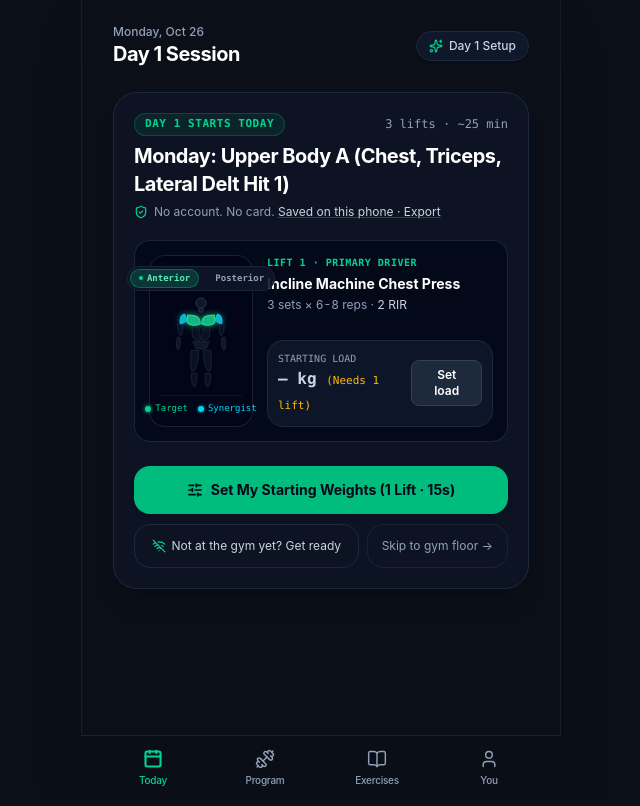
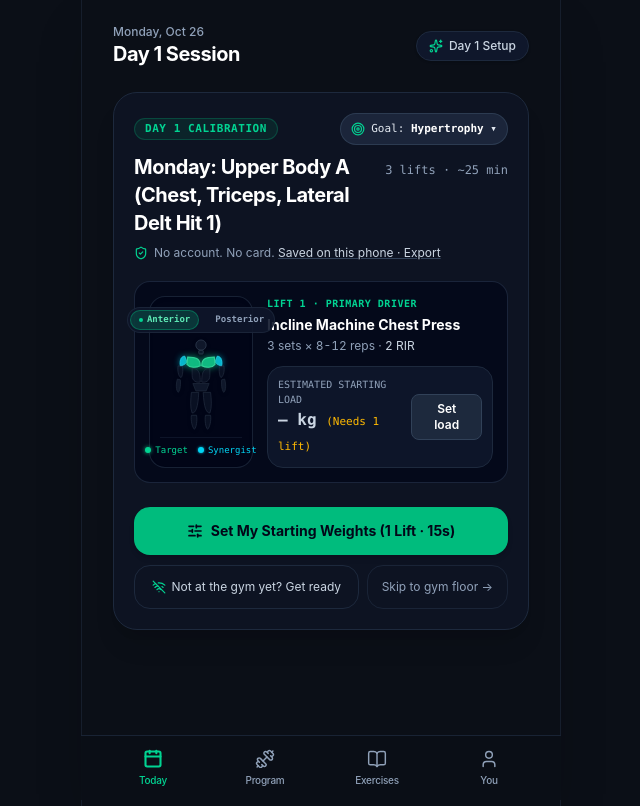
Before and after one commit to aroucadi/vyra, a Next.js app: page /today in a window 1280 px wide. Shown: the whole page, without its empty margins (319-959 px from the left). Built offline with nearby package versions, Linux system fonts and the light colour scheme.

Commit message:
feat(onboarding): ship Spec 024 1-Tap Goal Selector Chip and Target Calibration

```diff
--- a/src/components/trainee/DayZeroOnboardingCard.tsx
+++ b/src/components/trainee/DayZeroOnboardingCard.tsx
@@ -10,6 +10,8 @@ import {
   AnchorLiftId,
   CalibrationMode,
   SleepWhatIfMode,
+  TRAINING_GOALS,
+  TrainingGoal,
   WeightUnit,
   applyCalibratedWeightsToDayOne,
   buildHandoffQueryUrl,
@@ -34,6 +36,7 @@ import {
   Smartphone,
   Sparkles,
   Sun,
+  Target,
   WifiOff,
 } from "lucide-react";
 
@@ -52,8 +55,10 @@ export function DayZeroOnboardingCard({ userId, onCalibrated }: DayZeroOnboardin
   const [inputReps, setInputReps] = useState<number>(8);
   const [sleepMode, setSleepMode] = useState<SleepWhatIfMode>("normal");
   const [calibrationMode, setCalibrationMode] = useState<CalibrationMode>("uncalibrated");
+  const [goal, setGoal] = useState<TrainingGoal>("hypertrophy");
 
   // Progressive disclosure sheets & popovers
+  const [isGoalSheetOpen, setIsGoalSheetOpen] = useState(false);
   const [isCalibrationSheetOpen, setIsCalibrationSheetOpen] = useState(false);
   const [isWhyExpanded, setIsWhyExpanded] = useState(false);
   const [isGymReadySheetOpen, setIsGymReadySheetOpen] = useState(false);
@@ -98,6 +103,7 @@ export function DayZeroOnboardingCard({ userId, onCalibrated }: DayZeroOnboardin
       setInputReps(parsed.reps);
       setUnit(parsed.unit);
       if (parsed.sleepMode) setSleepMode(parsed.sleepMode);
+      if (parsed.goal) setGoal(parsed.goal);
       setCalibrationMode(parsed.mode || "calibrated");
     }
   }, [userId, webViewStatus.isInAppWebView, webViewStatus.recommendedBrowser, webViewStatus.sourceApp]);
@@ -136,8 +142,9 @@ export function DayZeroOnboardingCard({ userId, onCalibrated }: DayZeroOnboardin
         unit,
         sleepMode,
         mode: calibrationMode === "uncalibrated" ? "calibrated" : calibrationMode,
+        goal,
       }),
-    [userId, anchorLift, inputWeight, inputReps, unit, sleepMode, calibrationMode]
+    [userId, anchorLift, inputWeight, inputReps, unit, sleepMode, calibrationMode, goal]
   );
 
   const primaryTarget = calibration.targets[0];
@@ -163,12 +170,13 @@ export function DayZeroOnboardingCard({ userId, onCalibrated }: DayZeroOnboardin
       unit,
       sleepMode,
       mode,
+      goal,
     });
     applyCalibratedWeightsToDayOne(userId, applied);
     setIsCalibrationSheetOpen(false);
     telemetry.track(
       "onboarding_step_viewed",
-      { step: "step_3_numbers_calibrated", mode, unit, sleepMode },
+      { step: "step_3_numbers_calibrated", mode, unit, sleepMode, goal },
       userId
     );
     onCalibrated?.();
@@ -178,7 +186,7 @@ export function DayZeroOnboardingCard({ userId, onCalibrated }: DayZeroOnboardin
     if (calibrationMode !== "uncalibrated") {
       applyCalibratedWeightsToDayOne(userId, calibration);
     }
-    telemetry.track("session_started", { dayZero: true, calibrationMode }, userId);
+    telemetry.track("session_started", { dayZero: true, calibrationMode, goal }, userId);
     router.push(`/session?day=${dayId}`);
   };
 
@@ -191,8 +199,9 @@ export function DayZeroOnboardingCard({ userId, onCalibrated }: DayZeroOnboardin
       unit,
       sleepMode,
       mode: calibrationMode === "uncalibrated" ? "calibrated" : calibrationMode,
+      goal,
     });
-  }, [anchorLift, inputWeight, inputReps, unit, sleepMode, calibrationMode]);
+  }, [anchorLift, inputWeight, inputReps, unit, sleepMode, calibrationMode, goal]);
 
   const handleCopyHandoffLink = async () => {
     try {
@@ -233,25 +242,43 @@ export function DayZeroOnboardingCard({ userId, onCalibrated }: DayZeroOnboardin
       {/* Main Day-1 Focus Hero Card (Strictly <= 3 Vertical Groups per AGENTS.md) */}
       <div className="p-5 rounded-3xl bg-slate-900/60 border border-slate-800 shadow-xl space-y-5">
         {/* GROUP 1: Eyebrow, Day-1 Title & Honest Trust Line */}
-        <div className="space-y-1.5">
-          <div className="flex items-center justify-between">
+        <div className="space-y-2">
+          <div className="flex items-center justify-between gap-2">
+            <div className="flex items-center gap-2">
               {deepLinkConfig ? (
                 <span className="text-[11px] font-mono font-bold uppercase tracking-wider px-2.5 py-0.5 rounded-full bg-cyan-500/10 text-cyan-400 border border-cyan-500/25">
                   From Video · {deepLinkConfig.displayName}
                 </span>
               ) : (
                 <span className="text-[11px] font-mono font-bold uppercase tracking-wider px-2.5 py-0.5 rounded-full bg-emerald-500/10 text-emerald-400 border border-emerald-500/25">
-                Day 1 Starts Today
+                  Day 1 Calibration
                 </span>
               )}
-            <span className="text-xs font-mono text-slate-400 tabular-nums">
+            </div>
+
+            {/* 1-Tap Optional Goal Selector Chip */}
+            <button
+              type="button"
+              onClick={() => {
+                setIsGoalSheetOpen(true);
+                telemetry.track("onboarding_step_viewed", { step: "open_goal_selector" }, userId);
+              }}
+              className="min-h-[32px] px-2.5 py-1 rounded-full bg-slate-800/90 hover:bg-slate-700 border border-slate-700/80 text-[11px] font-mono text-slate-200 flex items-center gap-1.5 transition cursor-pointer"
+              aria-label="Select training goal"
+            >
+              <Target className="w-3.5 h-3.5 text-emerald-400 shrink-0" />
+              <span>Goal: <strong className="text-white font-semibold">{TRAINING_GOALS[goal].shortLabel}</strong> ▾</span>
+            </button>
+          </div>
+
+          <div className="flex items-baseline justify-between gap-2">
+            <h2 className="text-xl font-bold text-white tracking-tight">
+              {deepLinkConfig ? `${deepLinkConfig.displayName} Session` : (dayOne.programDay?.label || "Upper Frame & Symmetry")}
+            </h2>
+            <span className="text-xs font-mono text-slate-400 tabular-nums shrink-0">
               {dayOne.exerciseCount || 6} lifts · ~{dayOne.estimatedMinutes || 38} min
             </span>
           </div>
-
-          <h2 className="text-xl font-bold text-white tracking-tight">
-            {deepLinkConfig ? `${deepLinkConfig.displayName} Session` : (dayOne.programDay?.label || "Upper Frame & Symmetry")}
-          </h2>
 
           <p className="text-xs text-slate-400 flex items-center gap-1.5">
             <ShieldCheck className="w-3.5 h-3.5 text-emerald-400 shrink-0" />
@@ -316,7 +343,7 @@ export function DayZeroOnboardingCard({ userId, onCalibrated }: DayZeroOnboardin
               <div className="p-2.5 rounded-xl bg-slate-900/90 border border-slate-800 flex items-center justify-between">
                 <div>
                   <span className="block text-[10px] font-mono uppercase text-slate-400">
-                    Starting Load
+                    Estimated Starting Load
                   </span>
                   {calibrationMode === "uncalibrated" ? (
                     <span className="text-base font-mono font-bold text-slate-300 tabular-nums">
@@ -330,9 +357,14 @@ export function DayZeroOnboardingCard({ userId, onCalibrated }: DayZeroOnboardin
                       Calibrate on Set 1 (2 RIR)
                     </span>
                   ) : (
+                    <div>
                       <span className="text-base font-mono font-bold text-emerald-400 tabular-nums">
                         {primaryTarget?.displayWeight} {unit}
                       </span>
+                      <span className="text-[10px] text-slate-400 block">
+                        Estimated from {inputWeight} {unit} anchor · Adjust anytime
+                      </span>
+                    </div>
                   )}
                 </div>
 
@@ -742,6 +774,79 @@ export function DayZeroOnboardingCard({ userId, onCalibrated }: DayZeroOnboardin
           </div>
         </SheetContent>
       </Sheet>
+
+      {/* SHEET 3 (Spec 024): 1-Tap Training Focus & Goal Selector */}
+      <Sheet open={isGoalSheetOpen} onOpenChange={setIsGoalSheetOpen}>
+        <SheetContent
+          side="bottom"
+          className="max-w-md mx-auto rounded-t-3xl bg-[#0B0F17] border-slate-800 p-6 space-y-4 max-h-[88vh] overflow-y-auto shadow-2xl"
+        >
+          <SheetHeader className="text-left space-y-1">
+            <div className="flex items-center justify-between">
+              <span className="text-[10px] font-mono font-bold uppercase tracking-wider px-2.5 py-0.5 rounded-full bg-emerald-500/10 text-emerald-400 border border-emerald-500/25">
+                1-Tap Calibration Focus
+              </span>
+              <span className="text-xs font-mono text-slate-400">Optional · No quiz</span>
+            </div>
+            <SheetTitle className="text-lg font-bold text-white">
+              Choose your Day-1 training focus
+            </SheetTitle>
+            <SheetDescription className="text-xs text-slate-400">
+              Selecting a focus recalibrates target rep ranges, target RIR, and load intensity across all lifts in &lt;1ms.
+            </SheetDescription>
+          </SheetHeader>
+
+          {/* 4 Clean Goal Tiles */}
+          <div className="space-y-2.5 pt-1">
+            {Object.values(TRAINING_GOALS).map((g) => {
+              const isSelected = goal === g.id;
+              return (
+                <button
+                  key={g.id}
+                  type="button"
+                  onClick={() => {
+                    setGoal(g.id);
+                    setIsGoalSheetOpen(false);
+                    telemetry.track("goal_selected", { goal: g.id }, userId);
+                  }}
+                  className={`w-full min-h-[58px] p-3.5 rounded-2xl border text-left transition flex items-start justify-between gap-3 cursor-pointer ${
+                    isSelected
+                      ? "bg-slate-800/90 border-emerald-500/60 shadow-lg"
+                      : "bg-slate-900/60 border-slate-800/80 hover:bg-slate-800/50 hover:border-slate-700"
+                  }`}
+                >
+                  <div className="space-y-0.5">
+                    <div className="flex items-center gap-2">
+                      <span className="text-sm font-bold text-white leading-tight">
+                        {g.label}
+                      </span>
+                      <span className={`text-[10px] font-mono px-2 py-0.5 rounded-full border ${g.badgeClass}`}>
+                        {g.repRange} reps
+                      </span>
+                    </div>
+                    <p className="text-xs text-slate-400 leading-snug">
+                      {g.description}
+                    </p>
+                  </div>
+                  {isSelected && (
+                    <CheckCircle2 className="w-4 h-4 text-emerald-400 shrink-0 mt-0.5" />
+                  )}
+                </button>
+              );
+            })}
+          </div>
+
+          <div className="pt-2">
+            <button
+              type="button"
+              onClick={() => setIsGoalSheetOpen(false)}
+              className="w-full min-h-[44px] py-2.5 text-xs font-semibold text-slate-400 hover:text-white border border-slate-800 rounded-xl transition cursor-pointer"
+            >
+              Keep Current Focus ({TRAINING_GOALS[goal].shortLabel})
+            </button>
+          </div>
+        </SheetContent>
+      </Sheet>
     </div>
   );
 }
--- a/src/lib/onboarding.ts
+++ b/src/lib/onboarding.ts
@@ -16,6 +16,61 @@ export type WeightUnit = "kg" | "lb";
 export type AnchorLiftId = "barbell_bench" | "dumbbell_bench";
 export type SleepWhatIfMode = "normal" | "short";
 export type CalibrationMode = "uncalibrated" | "calibrated" | "calibrate_as_i_lift";
+export type TrainingGoal = "hypertrophy" | "strength" | "recomposition" | "posture";
+
+export interface GoalDefinition {
+  id: TrainingGoal;
+  label: string;
+  shortLabel: string;
+  repRange: string;
+  targetRir: number;
+  loadMultiplier: number;
+  description: string;
+  badgeClass: string;
+}
+
+export const TRAINING_GOALS: Record<TrainingGoal, GoalDefinition> = {
+  hypertrophy: {
+    id: "hypertrophy",
+    label: "Hypertrophy (Muscle Mass)",
+    shortLabel: "Hypertrophy",
+    repRange: "8-12",
+    targetRir: 2,
+    loadMultiplier: 1.0,
+    description: "8–12 reps · Progressive volume & mechanical tension for muscle growth.",
+    badgeClass: "text-emerald-400 bg-emerald-500/10 border-emerald-500/25",
+  },
+  strength: {
+    id: "strength",
+    label: "Strength (Neural Drive & Power)",
+    shortLabel: "Strength",
+    repRange: "5-8",
+    targetRir: 3,
+    loadMultiplier: 1.08,
+    description: "5–8 reps · Heavy mechanical loading & maximal motor unit recruitment.",
+    badgeClass: "text-cyan-400 bg-cyan-500/10 border-cyan-500/25",
+  },
+  recomposition: {
+    id: "recomposition",
+    label: "Fat Loss & Recomposition",
+    shortLabel: "Fat Loss / Recomp",
+    repRange: "8-10",
+    targetRir: 2,
+    loadMultiplier: 0.96,
+    description: "8–10 reps · Anti-catabolic stimulus preserving lean tissue in a deficit.",
+    badgeClass: "text-amber-400 bg-amber-500/10 border-amber-500/25",
+  },
+  posture: {
+    id: "posture",
+    label: "Posture & Desk-Worker Balance",
+    shortLabel: "Posture Balance",
+    repRange: "10-15",
+    targetRir: 2,
+    loadMultiplier: 0.90,
+    description: "10–15 reps · Kyphosis reversal, upper back emphasis, 2:1 pull-to-push bias.",
+    badgeClass: "text-violet-400 bg-violet-500/10 border-violet-500/25",
+  },
+};
 
 export interface AnchorCalibrationInput {
   anchorLift: AnchorLiftId;
@@ -24,6 +79,7 @@ export interface AnchorCalibrationInput {
   unit: WeightUnit;
   sleepMode?: SleepWhatIfMode;
   mode?: CalibrationMode;
+  goal?: TrainingGoal;
 }
 
 export interface DerivedExerciseTarget {
@@ -53,6 +109,7 @@ export interface DayZeroCalibrationResult {
   estimatedBench1RmKg: number;
   sleepMode: SleepWhatIfMode;
   calibrationMode: CalibrationMode;
+  goal: TrainingGoal;
   targets: DerivedExerciseTarget[];
 }
 
@@ -259,6 +316,8 @@ export function deriveStartingWeightsFromAnchor(
   const unit = input.unit || "kg";
   const sleepMode: SleepWhatIfMode = input.sleepMode || "normal";
   const calibrationMode: CalibrationMode = input.mode || "calibrated";
+  const goal: TrainingGoal = input.goal || "hypertrophy";
+  const goalConfig = TRAINING_GOALS[goal];
   const safeWeight = Math.max(5, Number(input.weight) || 80);
   const safeReps = Math.min(15, Math.max(1, Math.round(Number(input.reps) || 8)));
 
@@ -282,12 +341,13 @@ export function deriveStartingWeightsFromAnchor(
 
   const targets: DerivedExerciseTarget[] = exercises.map((ex) => {
     const { ratio, ratioLabel } = resolvePoliquinWorkingRatio(ex.exerciseName);
-    const normalWeightKg = roundToGymIncrement(estimatedBench1RmKg * ratio, "kg");
+    const goalAdjustedRatio = ratio * goalConfig.loadMultiplier;
+    const normalWeightKg = roundToGymIncrement(estimatedBench1RmKg * goalAdjustedRatio, "kg");
     // Short sleep applies a 10% load buffer and +1 RIR to protect joint/CNS recovery
     const shortSleepWeightKg = roundToGymIncrement(normalWeightKg * 0.9, "kg");
     const activeWeightKg = sleepMode === "short" ? shortSleepWeightKg : normalWeightKg;
     const displayWeight = fromKilograms(activeWeightKg, unit);
-    const baseRir = ex.rirScheme && ex.rirScheme.length > 0 ? ex.rirScheme[0] : 2;
+    const baseRir = goalConfig.targetRir;
     const targetRir = sleepMode === "short" ? baseRir + 1 : baseRir;
 
     const whyHeadline = `Why ${displayWeight} ${unit}? Tap to check.`;
@@ -296,12 +356,9 @@ export function deriveStartingWeightsFromAnchor(
         ? ` → -10% short-sleep buffer (${shortSleepWeightKg} kg @ ${targetRir} RIR)`
         : ` (${normalWeightKg} kg @ ${targetRir} RIR)`;
 
-    const whyFormulaText = `${safeWeight} ${unit} × ${safeReps} reps (${anchorLabel}) = ${estimatedBench1RmKg} kg e1RM (Epley) → × ${ratio} ${ratioLabel}${sleepClause}.`;
+    const whyFormulaText = `${safeWeight} ${unit} × ${safeReps} reps (${anchorLabel}) = ${estimatedBench1RmKg} kg e1RM (Epley) → × ${ratio} ${ratioLabel} [${goalConfig.shortLabel}]${sleepClause}.`;
 
-    const repRange =
-      ex.repRangeLow && ex.repRangeHigh
-        ? `${ex.repRangeLow}-${ex.repRangeHigh}`
-        : "8-10";
+    const repRange = goalConfig.repRange;
 
     return {
       exerciseId: ex.exerciseId,
@@ -331,6 +388,7 @@ export function deriveStartingWeightsFromAnchor(
     estimatedBench1RmKg,
     sleepMode,
     calibrationMode,
+    goal,
     targets,
   };
 }
@@ -343,6 +401,16 @@ export function applyCalibratedWeightsToDayOne(
   userId: string,
   calibration: DayZeroCalibrationResult
 ): { updatedCount: number; dayId: string } {
+  // Persist chosen goal to the trainee profile
+  try {
+    const user = appStore.getUser(userId);
+    if (user) {
+      user.goals = [calibration.goal];
+    }
+  } catch {
+    // Non-blocking in ephemeral test environments
+  }
+
   const program = appStore.getActiveProgramForTrainee(userId);
   if (!program || !program.weeks || program.weeks.length === 0) {
     return { updatedCount: 0, dayId: "day_1" };
@@ -371,7 +439,7 @@ export function applyCalibratedWeightsToDayOne(
       );
       if (target) {
         ex.rirScheme = Array(ex.sets).fill(target.targetRir);
-        ex.loadGuidance = `Target: ${target.displayWeight} ${target.unit} (${target.activeWeightKg} kg) · Derived from ${calibration.inputWeight} ${calibration.unit} × ${calibration.inputReps} (${calibration.estimatedBench1RmKg} kg e1RM)`;
+        ex.loadGuidance = `Target: ${target.displayWeight} ${target.unit} (${target.activeWeightKg} kg) · [${TRAINING_GOALS[calibration.goal].shortLabel}] Derived from ${calibration.inputWeight} ${calibration.unit} × ${calibration.inputReps} (${calibration.estimatedBench1RmKg} kg e1RM)`;
         updatedCount++;
       }
     }
@@ -437,12 +505,15 @@ export function buildHandoffQueryUrl(
   if (input.mode && input.mode !== "calibrated") {
     params.set("mode", input.mode);
   }
+  if (input.goal && input.goal !== "hypertrophy") {
+    params.set("goal", input.goal);
+  }
   const sep = basePath.includes("?") ? "&" : "?";
   return `${basePath}${sep}${params.toString()}`;
 }
 
 /**
- * Parses a handoff URL query string (`?anchor=80x8&unit=kg&lift=barbell_bench`) back into an AnchorCalibrationInput.
+ * Parses a handoff URL query string (`?anchor=80x8&unit=kg&lift=barbell_bench&goal=strength`) back into an AnchorCalibrationInput.
  */
 export function parseHandoffQueryUrl(search: string): AnchorCalibrationInput | null {
   const clean = search.startsWith("?") ? search.slice(1) : search;
@@ -473,6 +544,12 @@ export function parseHandoffQueryUrl(search: string): AnchorCalibrationInput | n
   const mode: CalibrationMode =
     modeParam === "calibrate_as_i_lift" ? "calibrate_as_i_lift" : "calibrated";
 
+  const goalParam = params.get("goal");
+  const goal: TrainingGoal =
+    goalParam === "strength" || goalParam === "recomposition" || goalParam === "posture"
+      ? goalParam
+      : "hypertrophy";
+
   return {
     anchorLift,
     weight,
@@ -480,5 +557,6 @@ export function parseHandoffQueryUrl(search: string): AnchorCalibrationInput | n
     unit,
     sleepMode,
     mode,
+    goal,
   };
 }
--- a/src/lib/telemetry.ts
+++ b/src/lib/telemetry.ts
@@ -28,7 +28,8 @@ export type VyraTelemetryEvent =
   | "first_set_logged"
   | "passkey_registered"
   | "deep_link_arrived"
-  | "coach_invite_accepted";
+  | "coach_invite_accepted"
+  | "goal_selected";
 
 export interface TelemetryEventRecord {
   eventName: VyraTelemetryEvent;
```
Also changed, not shown: 2 other files (tests, documents, lock files or other folders). Lines whose indentation alone changed are shown as unchanged.
